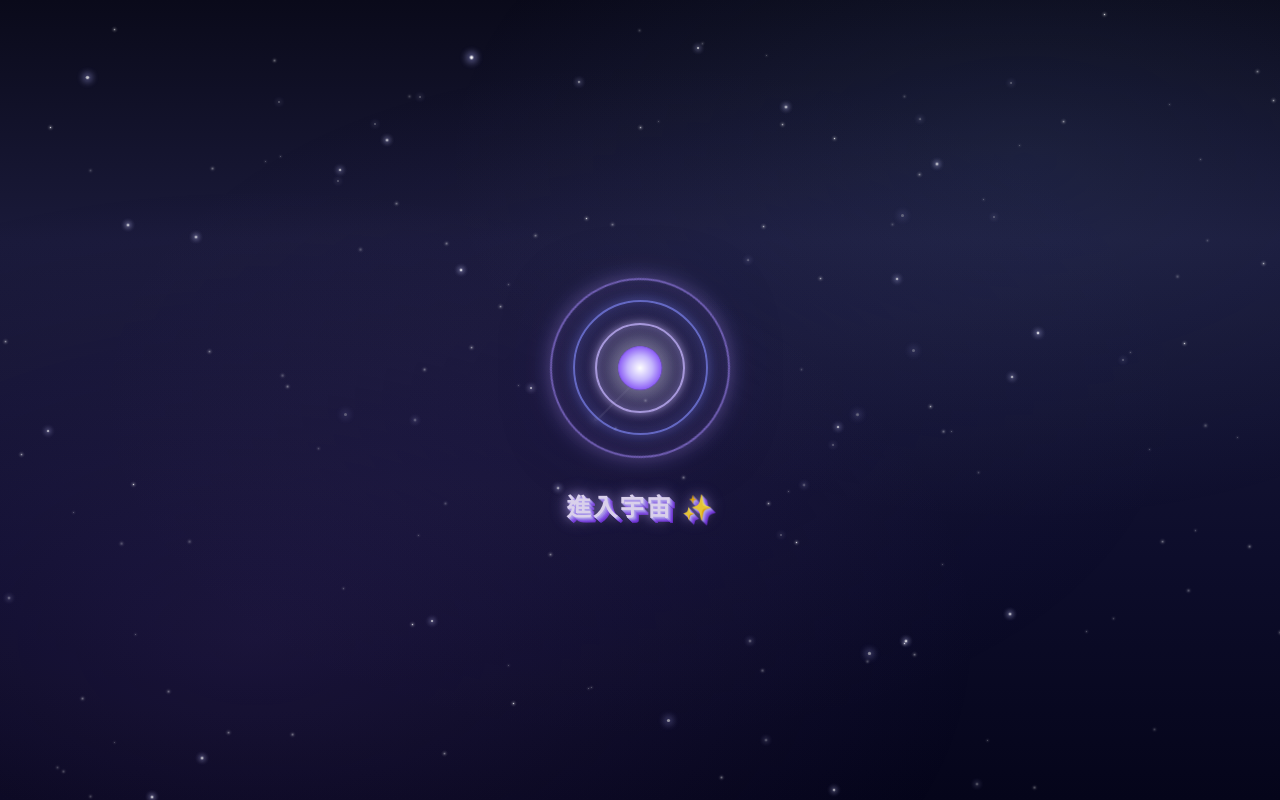
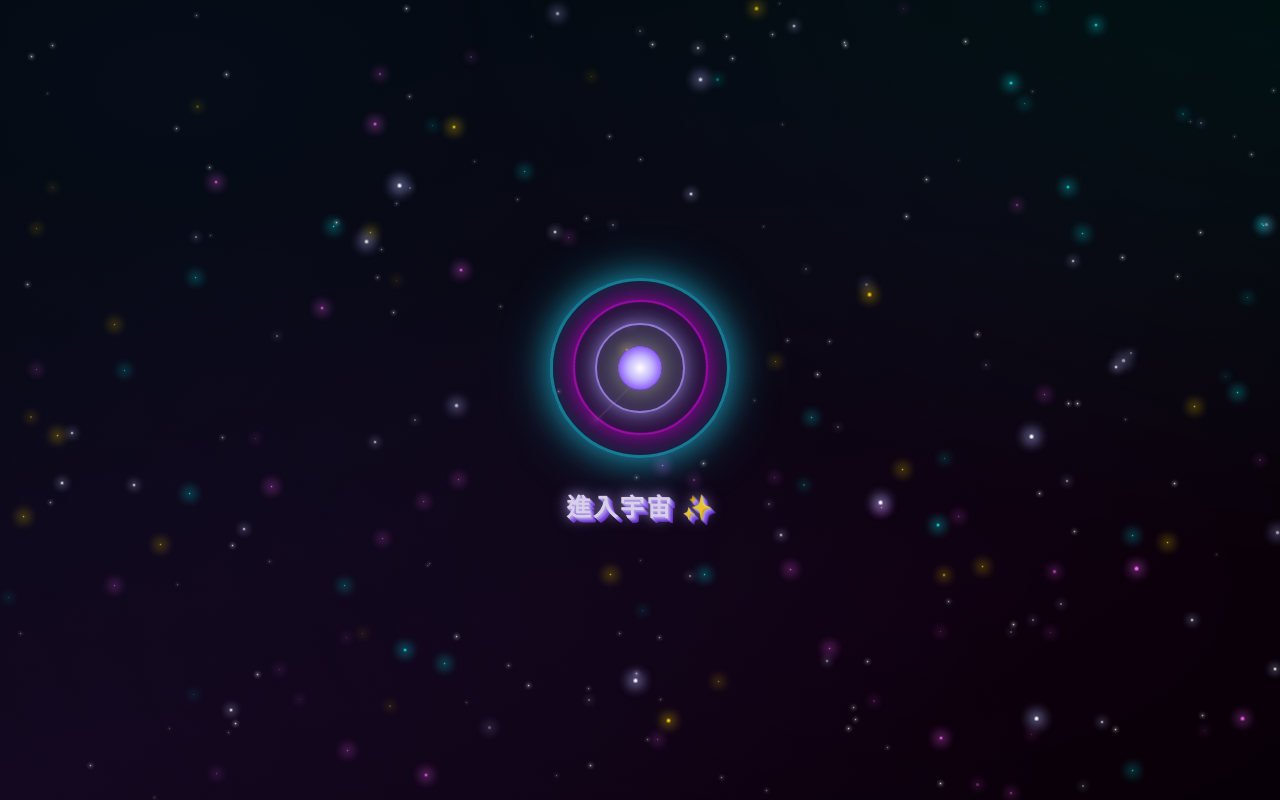
Before and after one commit to 54rLa/-2026-, a website built with Vite: page index.html in a window 1280 px wide. Built offline with nearby package versions, Linux system fonts and the light colour scheme; a web font is replaced by a local one.

Commit message:
feat: 強化銀河主題 - 純黑背景、星雲漂浮、彩色星星、warp speed穿越動畫、青/粉傳送門

```diff
--- a/main.js
+++ b/main.js
@@ -22,25 +22,31 @@ const myConfetti = confetti.create(confettiCanvas, {
 let isAnimating = false;
 
 /**
- * 生成隨機星星背景
+ * 生成隨機星星背景 - 銀河效果
  */
 function createStars() {
-  const starCount = 150;
+  const starCount = 250; // 更多星星
+  const colorVariants = ['', '', '', '', 'cyan', 'pink', 'gold']; // 大部分白色，少數彩色
 
   for (let i = 0; i < starCount; i++) {
     const star = document.createElement('div');
     star.className = 'star';
 
     // 隨機大小
-    const sizeClass = Math.random() < 0.6 ? 'small' : Math.random() < 0.85 ? 'medium' : 'large';
+    const rand = Math.random();
+    const sizeClass = rand < 0.65 ? 'small' : rand < 0.9 ? 'medium' : 'large';
     star.classList.add(sizeClass);
+
+    // 隨機顏色變體
+    const colorClass = colorVariants[Math.floor(Math.random() * colorVariants.length)];
+    if (colorClass) star.classList.add(colorClass);
 
     // 隨機位置
     star.style.left = `${Math.random() * 100}%`;
     star.style.top = `${Math.random() * 100}%`;
 
     // 隨機閃爍時間和延遲
-    star.style.setProperty('--twinkle-duration', `${2 + Math.random() * 4}s`);
+    star.style.setProperty('--twinkle-duration', `${1.5 + Math.random() * 3}s`);
     star.style.setProperty('--twinkle-delay', `${Math.random() * 5}s`);
 
     starsContainer.appendChild(star);
@@ -172,8 +178,24 @@ function triggerConfetti() {
 function transitionToLetter() {
   const tl = gsap.timeline();
 
+  // 觸發 Warp Speed 效果 - 星星拉成線條
+  starsContainer.classList.add('warp-speed');
+
   // 傳送門穿越動畫
   portal.classList.add('entering');
+
+  // 短暫白色閃光
+  gsap.to(document.body, {
+    backgroundColor: '#ffffff',
+    duration: 0.1,
+    delay: 0.8,
+    onComplete: () => {
+      gsap.to(document.body, {
+        backgroundColor: '#000000',
+        duration: 0.3
+      });
+    }
+  });
 
   // 等待穿越動畫完成後轉換場景
   tl.to(scene1, {
@@ -184,6 +206,8 @@ function transitionToLetter() {
       scene1.classList.remove('active');
       scene2.classList.add('active');
       document.body.classList.add('dark-mode');
+      // 移除 warp speed 效果
+      starsContainer.classList.remove('warp-speed');
       // 啟動密集流星模式
       enableIntenseShootingStars();
     }
--- a/style.css
+++ b/style.css
@@ -22,7 +22,7 @@ body {
 
 body {
   font-family: 'ChenYuluoyan', 'Noto Sans TC', sans-serif;
-  background: linear-gradient(to bottom, #0a0a1a 0%, #1a1a3a 30%, #0d0d2b 70%, #05051a 100%);
+  background: #000000;
   min-height: 100vh;
   min-height: 100dvh;
   display: flex;
@@ -33,23 +33,42 @@ body {
   position: relative;
 }
 
+/* Nebula clouds - animated cosmic atmosphere */
 body::before {
   content: '';
   position: fixed;
-  top: 0;
-  left: 0;
-  width: 100%;
-  height: 100%;
+  top: -50%;
+  left: -50%;
+  width: 200%;
+  height: 200%;
   background:
-    radial-gradient(ellipse at 20% 80%, rgba(120, 80, 180, 0.15) 0%, transparent 50%),
-    radial-gradient(ellipse at 80% 20%, rgba(100, 140, 200, 0.1) 0%, transparent 40%),
-    radial-gradient(ellipse at 50% 50%, rgba(80, 60, 140, 0.08) 0%, transparent 60%);
+    radial-gradient(ellipse at 20% 80%, rgba(147, 51, 234, 0.15) 0%, transparent 40%),
+    radial-gradient(ellipse at 80% 20%, rgba(0, 255, 255, 0.08) 0%, transparent 35%),
+    radial-gradient(ellipse at 60% 60%, rgba(255, 0, 255, 0.06) 0%, transparent 45%),
+    radial-gradient(ellipse at 30% 30%, rgba(59, 130, 246, 0.1) 0%, transparent 50%);
   pointer-events: none;
   z-index: 0;
+  animation: nebulaDrift 30s ease-in-out infinite;
+}
+
+@keyframes nebulaDrift {
+
+  0%,
+  100% {
+    transform: translate(0, 0) rotate(0deg);
+  }
+
+  33% {
+    transform: translate(2%, 1%) rotate(1deg);
+  }
+
+  66% {
+    transform: translate(-1%, 2%) rotate(-1deg);
+  }
 }
 
 body.dark-mode {
-  background: linear-gradient(to bottom, #020208 0%, #0a0a18 30%, #050515 70%, #010105 100%);
+  background: #000000;
 }
 
 #app {
@@ -68,6 +87,29 @@ body.dark-mode {
   height: 100%;
   pointer-events: none;
   z-index: 0;
+  transition: transform 0.5s ease;
+}
+
+/* Warp Speed Effect - stars stretch into lines */
+#stars-container.warp-speed .star {
+  animation: warpStretch 1.5s ease-in forwards;
+}
+
+@keyframes warpStretch {
+  0% {
+    transform: scale(1);
+    opacity: 1;
+  }
+
+  50% {
+    transform: scaleX(50) translateX(-20px);
+    opacity: 1;
+  }
+
+  100% {
+    transform: scaleX(100) translateX(-50px);
+    opacity: 0;
+  }
 }
 
 .star {
@@ -76,24 +118,41 @@ body.dark-mode {
   border-radius: 50%;
   animation: twinkle var(--twinkle-duration, 3s) ease-in-out infinite;
   animation-delay: var(--twinkle-delay, 0s);
+  will-change: transform, opacity;
 }
 
 .star.small {
   width: 1px;
   height: 1px;
-  box-shadow: 0 0 2px 1px rgba(255, 255, 255, 0.3);
+  box-shadow: 0 0 3px 1px rgba(255, 255, 255, 0.5);
 }
 
 .star.medium {
   width: 2px;
   height: 2px;
-  box-shadow: 0 0 4px 2px rgba(200, 200, 255, 0.4);
+  box-shadow: 0 0 6px 2px rgba(200, 200, 255, 0.6);
 }
 
 .star.large {
   width: 3px;
   height: 3px;
-  box-shadow: 0 0 6px 3px rgba(180, 180, 255, 0.5);
+  box-shadow: 0 0 10px 4px rgba(180, 180, 255, 0.7);
+}
+
+/* Colored star variants */
+.star.cyan {
+  background: #00ffff;
+  box-shadow: 0 0 8px 3px rgba(0, 255, 255, 0.6);
+}
+
+.star.pink {
+  background: #ff66ff;
+  box-shadow: 0 0 8px 3px rgba(255, 102, 255, 0.6);
+}
+
+.star.gold {
+  background: #ffd700;
+  box-shadow: 0 0 8px 3px rgba(255, 215, 0, 0.6);
 }
 
 @keyframes twinkle {
@@ -106,7 +165,7 @@ body.dark-mode {
 
   50% {
     opacity: 1;
-    transform: scale(1.2);
+    transform: scale(1.3);
   }
 }
 
@@ -219,31 +278,37 @@ body.dark-mode {
 .ring-1 {
   width: 100%;
   height: 100%;
-  border-color: rgba(167, 139, 250, 0.6);
+  border-color: rgba(0, 255, 255, 0.5);
+  border-width: 3px;
   box-shadow:
-    0 0 20px rgba(167, 139, 250, 0.4),
-    inset 0 0 20px rgba(167, 139, 250, 0.2);
-  animation: rotate 8s linear infinite;
+    0 0 30px rgba(0, 255, 255, 0.5),
+    0 0 60px rgba(0, 255, 255, 0.3),
+    inset 0 0 30px rgba(0, 255, 255, 0.2);
+  animation: rotate 6s linear infinite;
 }
 
 .ring-2 {
   width: 75%;
   height: 75%;
-  border-color: rgba(129, 140, 248, 0.7);
+  border-color: rgba(255, 0, 255, 0.6);
+  border-width: 2px;
   box-shadow:
-    0 0 15px rgba(129, 140, 248, 0.5),
-    inset 0 0 15px rgba(129, 140, 248, 0.3);
-  animation: rotate 5s linear infinite reverse;
+    0 0 25px rgba(255, 0, 255, 0.5),
+    0 0 50px rgba(255, 0, 255, 0.3),
+    inset 0 0 25px rgba(255, 0, 255, 0.2);
+  animation: rotate 4s linear infinite reverse;
 }
 
 .ring-3 {
   width: 50%;
   height: 50%;
-  border-color: rgba(196, 181, 253, 0.8);
+  border-color: rgba(167, 139, 250, 0.8);
+  border-width: 2px;
   box-shadow:
-    0 0 10px rgba(196, 181, 253, 0.6),
-    inset 0 0 10px rgba(196, 181, 253, 0.4);
-  animation: rotate 3s linear infinite;
+    0 0 20px rgba(167, 139, 250, 0.6),
+    0 0 40px rgba(167, 139, 250, 0.4),
+    inset 0 0 20px rgba(167, 139, 250, 0.3);
+  animation: rotate 2.5s linear infinite;
 }
 
 @keyframes rotate {
```
Also changed, not shown: .agent/workflows/ui-ux.md (added).
